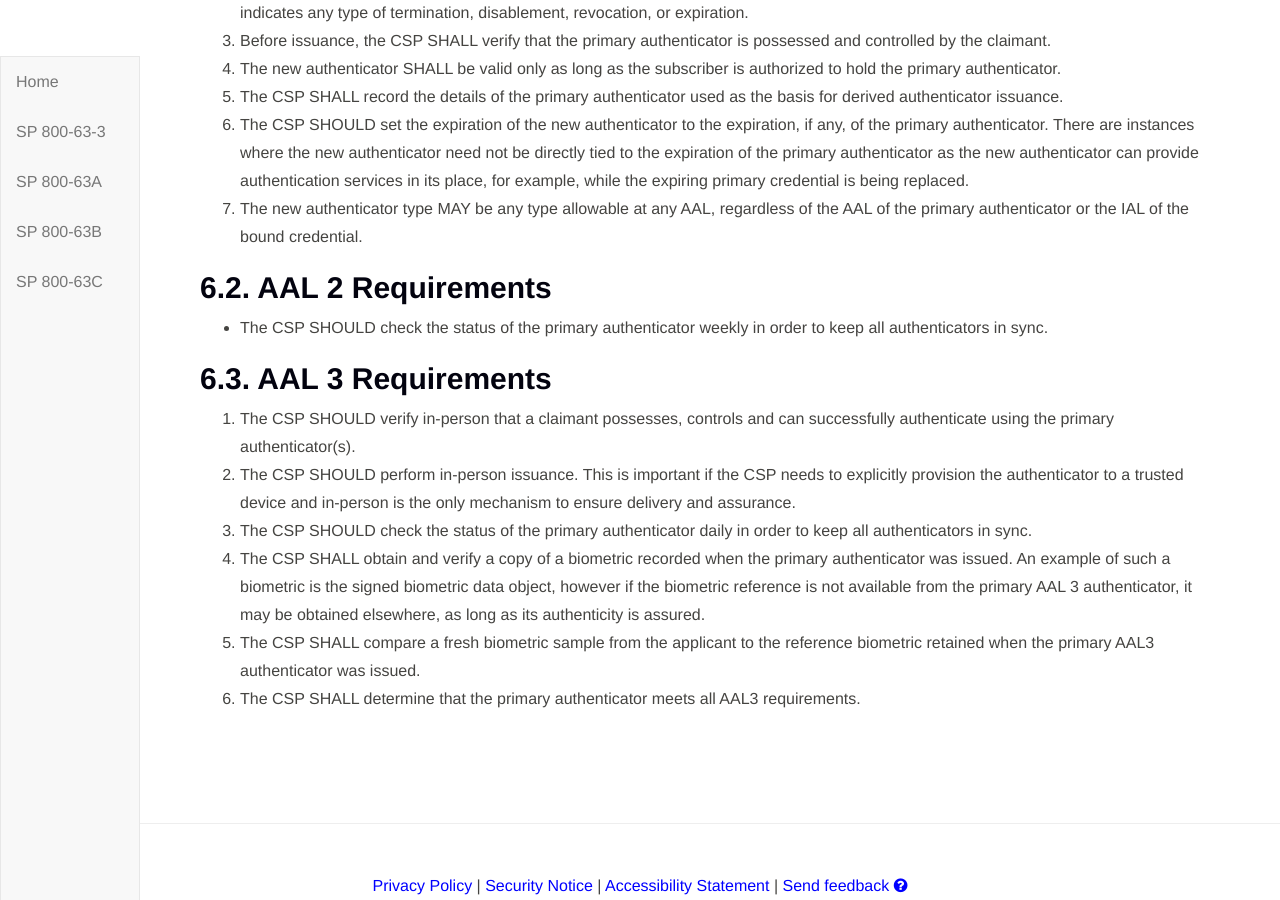
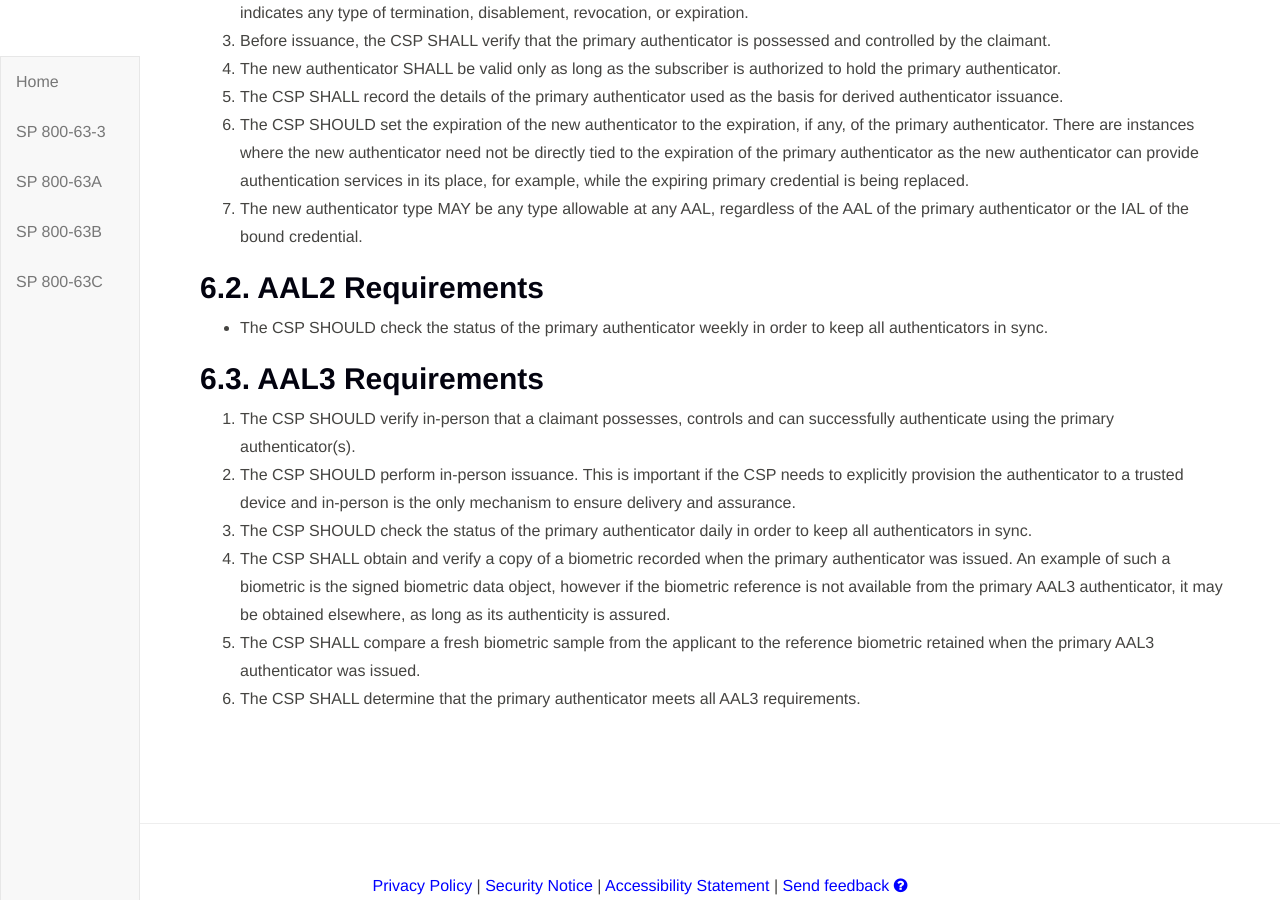
Before and after one commit to usnistgov/800-63-3, a Jekyll site: the page built from sp800-63a/sec6_dc.md, in a window 1280 px wide and 900 px high, scrolled down 1130 px. Built offline with Jekyll 4.4.1, drawn with Linux system fonts in a browser that asks for light colours; our own code applies the rules of GitHub Pages for plain Markdown files.

Commit message:
Correct residual spacing of xALn in -3, -63A, and -63B.

```diff
--- a/sp800-63a/sec6_dc.md
+++ b/sp800-63a/sec6_dc.md
@@ -32,15 +32,15 @@ The following requirements detail how a CSP determines the existence of an enrol
 6. The new authenticator type MAY be any type allowable at any AAL, regardless of the AAL of the primary authenticator or the IAL of the bound credential.
 
 
-## 6.2. AAL 2 Requirements
+## 6.2. AAL2 Requirements
 
 - The CSP SHOULD check the status of the primary authenticator weekly in order to keep all authenticators in sync.
 
 
-## <a name="dc-ial3"></a>6.3. AAL 3 Requirements
+## <a name="dc-aal3"></a>6.3. AAL3 Requirements
 2. The CSP SHOULD verify in-person that a claimant possesses, controls and can successfully authenticate using the primary authenticator(s).
 1.  The CSP SHOULD perform in-person issuance. This is important if the CSP needs to explicitly provision the authenticator to a trusted device and in-person is the only mechanism to ensure delivery and assurance.
 2. The CSP SHOULD check the status of the primary authenticator daily in order to keep all authenticators in sync.
-3. The CSP SHALL obtain and verify a copy of a biometric recorded when the primary authenticator was issued. An example of such a biometric is the signed biometric data object, however if the biometric reference is not available from the primary AAL 3 authenticator, it may be obtained elsewhere, as long as its authenticity is assured.
+3. The CSP SHALL obtain and verify a copy of a biometric recorded when the primary authenticator was issued. An example of such a biometric is the signed biometric data object, however if the biometric reference is not available from the primary AAL3 authenticator, it may be obtained elsewhere, as long as its authenticity is assured.
 4. The CSP SHALL compare a fresh biometric sample from the applicant to the reference biometric retained when the primary AAL3 authenticator was issued.
 5. The CSP SHALL determine that the primary authenticator meets all AAL3 requirements.
```
Also changed, not shown: sp800-63-3/sec1_2_introduction.md (+4 -4 lines), sp800-63-3/sec5_xAL.md (+2 -2 lines), sp800-63b/sec6_lifecycle.md (+1 -1 lines).
